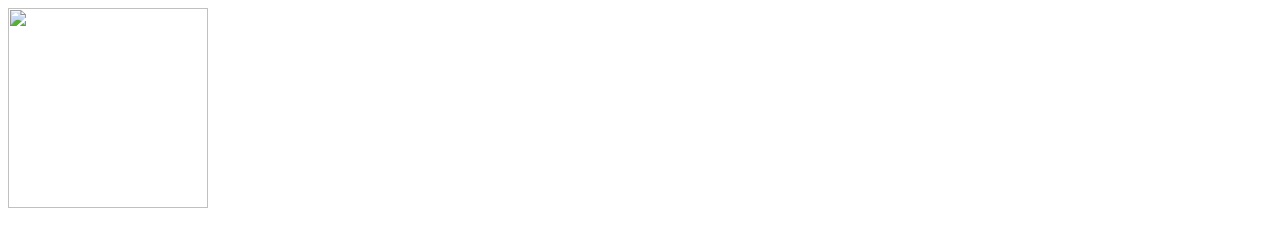
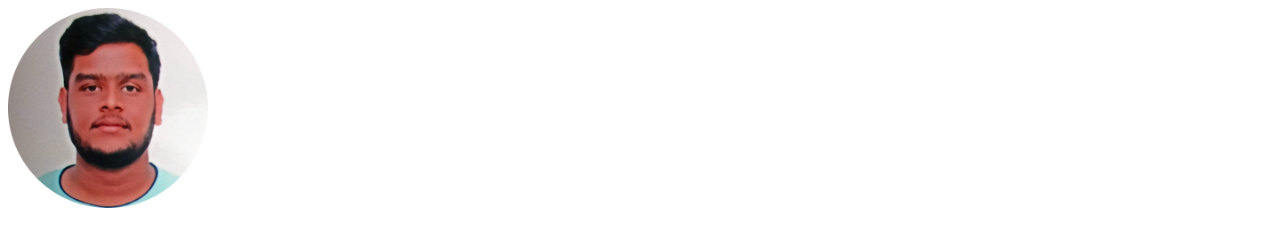
Before and after one commit to alphaayu/cv, a plain HTML site: page index.html in a window 1280 px wide. Shown: the top 230 px of the page. Drawn offline with Linux system fonts and the light colour scheme.

Commit message:
Update index.html
files name updated

```diff
--- a/index.html
+++ b/index.html
@@ -7,7 +7,7 @@
     <title>Aayush's personal site</title>
 </head>
 <body>
-    <img src="images/myphoto-modified.png" alt="" width="200" height="200">
+    <img src="myphoto-modified.png" alt="" width="200" height="200">
     <h1>Aayush Goyal's website</h1>
     <em>
         <p> A begginer and learner</p>
```
